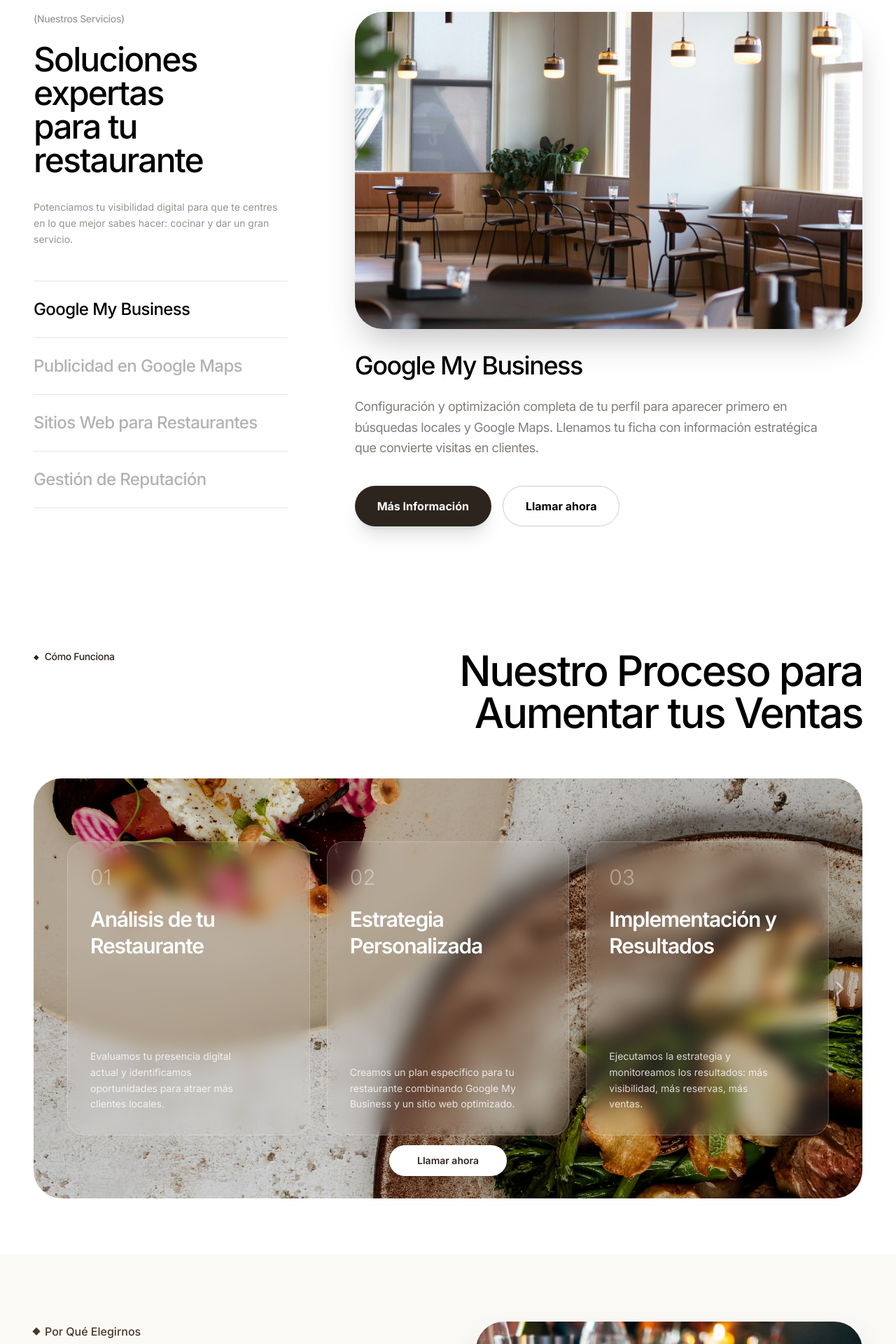
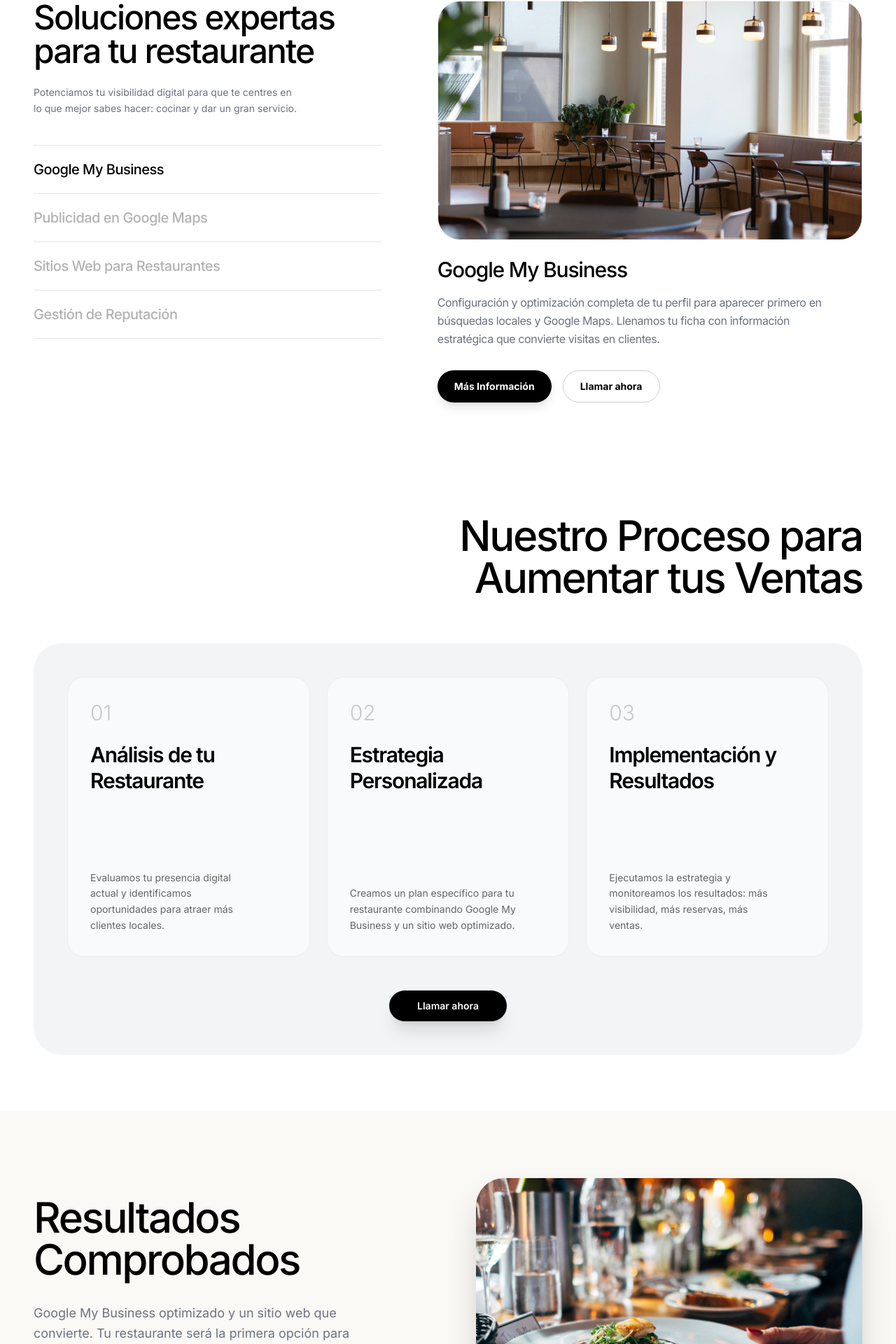
Before and after one commit to motionsmanagement/Motions, a React (Vite) app: page / in a window 1280 px wide. Shown: the part 879-2799 px from the top of the page at 70% size. Built offline with nearby package versions, Linux system fonts and the light colour scheme.

Commit message:
UI Refinement: updated footer, process section, removed mini titles, and standardized button/color theme

```diff
--- a/App.tsx
+++ b/App.tsx
@@ -32,7 +32,7 @@ import Footer from './components/Footer';
 
 const App: React.FC = () => {
   return (
-    <div className="min-h-screen selection:bg-[#4A3728] selection:text-white">
+    <div className="min-h-screen selection:bg-gray-200 selection:text-black">
       <Navbar />
       <main>
         <Hero />
--- a/components/FinalCTA.tsx
+++ b/components/FinalCTA.tsx
@@ -23,7 +23,7 @@ const FinalCTA: React.FC = () => {
           Agenda una consulta gratis y descubre cómo aumentar tu visibilidad y tus reservas.
         </p>
 
-        <button className="px-14 py-6 rounded-full bg-white text-[#2D241E] text-xl font-bold shadow-[0_20px_80px_rgba(255,255,255,0.2)] hover:scale-105 transition-transform mb-24 tracking-tighter">
+        <button className="px-14 py-6 rounded-full bg-black text-white text-xl font-bold shadow-[0_20px_80px_rgba(0,0,0,0.3)] hover:scale-105 transition-transform mb-24 tracking-tighter border border-white/20">
           Llamar ahora
         </button>
 
--- a/components/Hero.tsx
+++ b/components/Hero.tsx
@@ -30,7 +30,7 @@ const Hero: React.FC = () => {
         </div>
 
         <div className="flex flex-col lg:flex-row items-center justify-between gap-8">
-          <button className="w-full lg:w-auto px-12 py-5 rounded-full bg-white text-[#2D241E] text-lg font-bold hover:scale-105 transition-transform shadow-[0_20px_50px_rgba(255,255,255,0.1)] tracking-tight">
+          <button className="w-full lg:w-auto px-12 py-5 rounded-full bg-black text-white text-lg font-bold hover:scale-105 transition-transform shadow-[0_20px_50px_rgba(0,0,0,0.1)] tracking-tight border border-white/20">
             Llamar ahora
           </button>
 
--- a/components/HowItWorks.tsx
+++ b/components/HowItWorks.tsx
@@ -25,56 +25,36 @@ const HowItWorks: React.FC = () => {
     <section id="how-it-works" className="bg-white py-20">
       <div className="max-w-7xl mx-auto px-6 md:px-12">
         {/* Header Section */}
-        <div className="flex flex-col md:flex-row justify-between items-start mb-16">
-          <div className="flex items-center gap-2 text-[#2D241E] font-medium mb-4 md:mb-0">
-            <span className="text-[10px]">◆</span>
-            <span className="text-sm tracking-tight">Cómo Funciona</span>
-          </div>
+        <div className="flex flex-col md:flex-row justify-end items-start mb-16">
           <h2 className="text-4xl md:text-6xl font-medium leading-tight text-right md:max-w-2xl text-black">
             <span>Nuestro Proceso para</span><br />
             <span>Aumentar tus Ventas</span>
           </h2>
         </div>
 
-        {/* Image and Cards Container */}
-        <div className="relative rounded-[2.5rem] overflow-hidden min-h-[600px] flex flex-col justify-center p-8 md:p-12">
-          {/* Background Image */}
-          <div className="absolute inset-0 z-0">
-            <img
-              src="/food.jpg"
-              alt="Camino al éxito"
-              className="w-full h-full object-cover"
-            />
-            {/* Darker boat foreground mockup via overlay or just use the right image */}
-            <div className="absolute inset-0 bg-black/10"></div>
-          </div>
-
+        {/* Gray Container and Cards */}
+        <div className="relative rounded-[2.5rem] bg-gray-100 overflow-hidden min-h-[500px] flex flex-col justify-center p-8 md:p-12">
           {/* Cards Grid */}
           <div className="relative z-10 grid grid-cols-1 md:grid-cols-3 gap-6 h-full">
             {steps.map((step, idx) => (
               <div
                 key={idx}
-                className="bg-white/10 backdrop-blur-md border border-white/20 rounded-[1.5rem] p-8 flex flex-col justify-between min-h-[420px] transition-all hover:bg-white/15"
+                className="bg-white/50 backdrop-blur-sm border border-black/5 rounded-[1.5rem] p-8 flex flex-col justify-between min-h-[400px] transition-all hover:bg-white/70"
               >
                 <div>
-                  <span className="text-3xl font-light text-white/40 block mb-6">{step.num}</span>
-                  <h3 className="text-3xl font-semibold text-white leading-tight">{step.title}</h3>
+                  <span className="text-3xl font-light text-black/20 block mb-6">{step.num}</span>
+                  <h3 className="text-3xl font-semibold text-black leading-tight">{step.title}</h3>
                 </div>
-                <p className="text-white/80 text-sm leading-relaxed max-w-[240px]">
+                <p className="text-black/60 text-sm leading-relaxed max-w-[240px]">
                   {step.desc}
                 </p>
               </div>
             ))}
           </div>
 
-          {/* Right Arrow Navigation */}
-          <div className="absolute right-4 top-1/2 -translate-y-1/2 z-20">
-            <ChevronRight className="w-8 h-8 text-white/50 cursor-pointer hover:text-white transition-colors" />
-          </div>
-
-          {/* Centered Button at bottom of image area */}
-          <div className="absolute bottom-8 left-1/2 -translate-x-1/2 z-20">
-            <button className="px-10 py-3 bg-white text-[#2D241E] rounded-full font-semibold text-sm shadow-xl hover:scale-105 transition-transform">
+          {/* Centered Button at bottom */}
+          <div className="mt-12 flex justify-center z-20">
+            <button className="px-10 py-3 bg-black text-white rounded-full font-semibold text-sm shadow-xl hover:scale-105 transition-transform">
               Llamar ahora
             </button>
           </div>
--- a/components/Navbar.tsx
+++ b/components/Navbar.tsx
@@ -36,7 +36,7 @@ const Navbar: React.FC = () => {
           <button className={`hidden sm:block px-5 py-2 rounded-full border text-sm font-medium transition-all tracking-tight ${isScrolled ? "border-black/10 text-black/90 hover:bg-black/5" : "border-white/20 text-white/90 hover:bg-white/10"}`}>
             Agendar Llamada
           </button>
-          <button className={`px-6 py-2 rounded-full text-sm font-semibold transition-all shadow-lg tracking-tight ${isScrolled ? "bg-[#2D241E] text-white hover:bg-black" : "bg-white text-[#2D241E] hover:bg-opacity-90"}`}>
+          <button className={`px-6 py-2 rounded-full text-sm font-semibold transition-all shadow-lg tracking-tight ${isScrolled ? "bg-black text-white hover:bg-gray-800" : "bg-black text-white hover:bg-gray-900 border border-white/20"}`}>
             Empezar Ahora
           </button>
         </div>
--- a/components/Services.tsx
+++ b/components/Services.tsx
@@ -32,19 +32,17 @@ const Services: React.FC = () => {
   const [activeTab, setActiveTab] = useState(0);
 
   return (
-    <section id="services" className="py-24 px-6 md:px-12 bg-white">
+    <section id="services" className="py-20 px-6 md:px-12 bg-white">
       <div className="max-w-7xl mx-auto">
-        <div className="flex flex-col lg:flex-row gap-16 lg:gap-24">
+        <div className="flex flex-col lg:flex-row gap-12 lg:gap-20">
 
           {/* Left Column: List */}
-          <div className="lg:w-1/3">
-            <div className="text-black/40 font-medium text-sm mb-6 tracking-tight">
-              (Nuestros Servicios)
-            </div>
-            <h2 className="text-4xl md:text-5xl font-medium text-black leading-tight mb-8 tracking-tighter">
+          <div className="lg:w-[45%]">
+
+            <h2 className="text-4xl md:text-5xl font-medium text-black leading-[1.1] mb-6 tracking-tighter">
               Soluciones expertas<br />para tu restaurante
             </h2>
-            <p className="text-[#2D241E]/50 text-sm leading-relaxed mb-12 max-w-sm">
+            <p className="text-gray-500 text-sm leading-relaxed mb-10 max-w-sm">
               Potenciamos tu visibilidad digital para que te centres en lo que mejor sabes hacer: cocinar y dar un gran servicio.
             </p>
 
@@ -53,10 +51,10 @@ const Services: React.FC = () => {
                 <button
                   key={idx}
                   onClick={() => setActiveTab(idx)}
-                  className={`py-6 text-left border-b border-black/10 transition-all duration-300 group ${activeTab === idx ? 'text-black' : 'text-black/30'
+                  className={`py-5 text-left border-b border-black/10 transition-all duration-300 group ${activeTab === idx ? 'text-black' : 'text-black/30'
                     }`}
                 >
-                  <span className={`text-xl md:text-2xl font-medium tracking-tight ${activeTab === idx ? '' : 'hover:text-black/50'}`}>
+                  <span className={`text-lg md:text-xl font-medium tracking-tight ${activeTab === idx ? '' : 'hover:text-black/50'}`}>
                     {service.title}
                   </span>
                 </button>
@@ -65,8 +63,8 @@ const Services: React.FC = () => {
           </div>
 
           {/* Right Column: Dynamic Content */}
-          <div className="lg:w-2/3">
-            <div className="rounded-[2.5rem] overflow-hidden aspect-[16/10] mb-8 shadow-2xl">
+          <div className="lg:w-[55%]">
+            <div className="rounded-[2rem] overflow-hidden aspect-video mb-6 border border-black/5">
               <img
                 src={serviceList[activeTab].image}
                 alt={serviceList[activeTab].title}
@@ -74,19 +72,19 @@ const Services: React.FC = () => {
               />
             </div>
 
-            <div className="max-w-2xl">
-              <h3 className="text-3xl md:text-4xl font-medium text-black mb-6 tracking-tighter">
+            <div className="max-w-xl">
+              <h3 className="text-2xl md:text-3xl font-medium text-black mb-4 tracking-tighter">
                 {serviceList[activeTab].title}
               </h3>
-              <p className="text-lg text-[#2D241E]/60 leading-relaxed tracking-tight mb-10">
+              <p className="text-base text-gray-500 leading-relaxed tracking-tight mb-8">
                 {serviceList[activeTab].desc}
               </p>
 
               <div className="flex flex-wrap gap-4">
-                <button className="px-8 py-4 rounded-full bg-[#2D241E] text-white font-bold hover:scale-105 transition-all shadow-xl">
+                <button className="px-6 py-3 rounded-full bg-black text-white text-sm font-bold hover:scale-105 transition-all shadow-lg">
                   Más Información
                 </button>
-                <button className="px-8 py-4 rounded-full border border-black/20 text-black font-bold hover:bg-black/5 transition-all">
+                <button className="px-6 py-3 rounded-full border border-black/20 text-black text-sm font-bold hover:bg-black/5 transition-all">
                   Llamar ahora
                 </button>
               </div>
--- a/components/WhyChooseUs.tsx
+++ b/components/WhyChooseUs.tsx
@@ -31,17 +31,14 @@ const WhyChooseUs: React.FC = () => {
       <div className="max-w-7xl mx-auto">
         <div className="flex flex-col lg:flex-row gap-20 items-center mb-24">
           <div className="lg:w-1/2">
-            <div className="flex items-center gap-2 text-[#4A3728] font-medium mb-6">
-              <div className="w-2 h-2 rotate-45 bg-[#4A3728]"></div>
-              <span>Por Qué Elegirnos</span>
-            </div>
+
             <h2 className="text-5xl md:text-6xl font-medium text-black mb-8 leading-tight">
               Resultados Comprobados
             </h2>
-            <p className="text-lg text-[#2D241E]/60 mb-10 leading-relaxed max-w-lg">
+            <p className="text-lg text-gray-500 mb-10 leading-relaxed max-w-lg">
               Google My Business optimizado y un sitio web que convierte. Tu restaurante será la primera opción para clientes en tu zona.
             </p>
-            <button className="px-10 py-4 rounded-full bg-[#3D2C24] text-white font-medium hover:bg-[#2D241E] transition-colors">
+            <button className="px-10 py-4 rounded-full bg-black text-white font-medium hover:bg-gray-800 transition-colors">
               Conocer Más
             </button>
           </div>
@@ -59,9 +56,9 @@ const WhyChooseUs: React.FC = () => {
         <div className="pt-16 border-t border-black/5 grid grid-cols-1 sm:grid-cols-2 lg:grid-cols-4 gap-12">
           {benefits.map((benefit, idx) => (
             <div key={idx} className="flex flex-col">
-              <div className="text-[#4A3728] mb-6">{benefit.icon}</div>
-              <h4 className="text-xl font-medium text-[#2D241E] mb-3">{benefit.title}</h4>
-              <p className="text-[#2D241E]/60 leading-relaxed text-sm">
+              <div className="text-gray-500 mb-6">{benefit.icon}</div>
+              <h4 className="text-xl font-medium text-black mb-3">{benefit.title}</h4>
+              <p className="text-gray-500 leading-relaxed text-sm">
                 {benefit.desc}
               </p>
             </div>
```
Also changed, not shown: components/Footer.tsx (+9 -10 lines), components/Projects.tsx (+6 -9 lines), components/Testimonials.tsx (+8 -11 lines).
